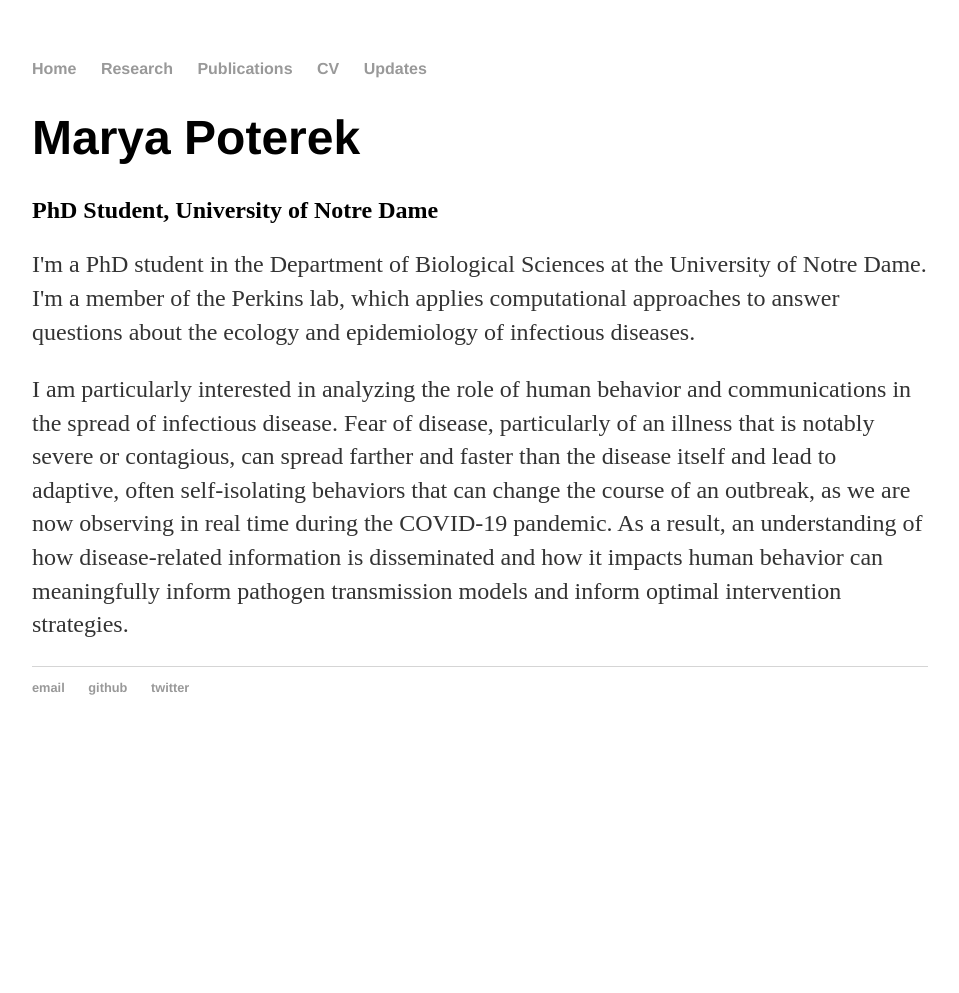
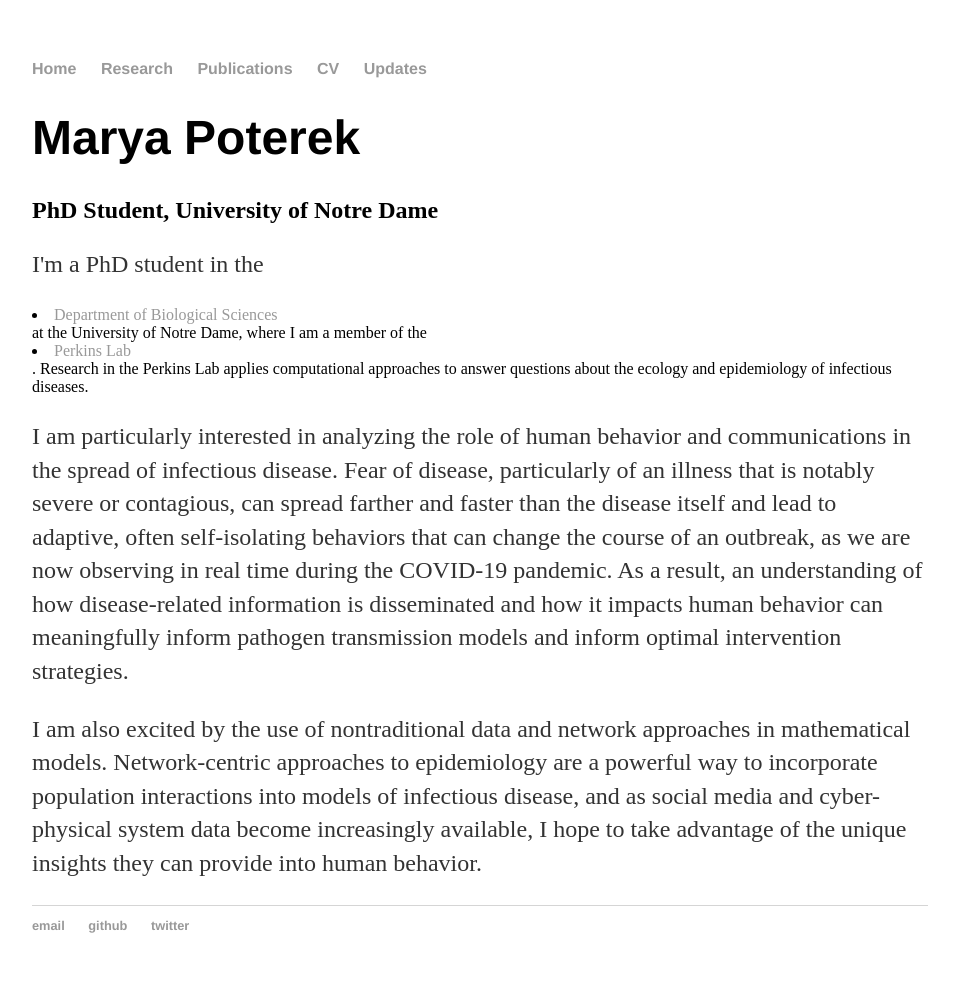
Before and after one commit to mpoterek/mpoterek.github.io, a Jekyll site: the page built from index.html, in a window 1280 px wide. Shown: the whole page, without its empty margins (160-1119 px from the left). Built offline with Jekyll 4.4.1, drawn with Linux system fonts in a browser that asks for light colours; before the commit the page ends 900 px from its top, so only the background shows below that.

Commit message:
Update index.html

```diff
--- a/index.html
+++ b/index.html
@@ -5,13 +5,17 @@
 <div class="about">
 	<h1>Marya Poterek</h1>
 	<h2>PhD Student, University of Notre Dame</h2>
-	<p>I'm a PhD student in the Department of Biological Sciences at the University of Notre Dame.
-		I'm a member of the Perkins lab, which applies computational approaches to answer questions
-		about the ecology and epidemiology of infectious diseases.</p>
+	<p>I'm a PhD student in the <li><a href="https://biology.nd.edu/">Department of Biological Sciences</a></li>at the University of
+		Notre Dame, where I am a member of the <li><a href="http://perkinslab.weebly.com/">Perkins Lab</a></li>. Research in the
+		Perkins Lab applies computational approaches to answer questions about the ecology and epidemiology of infectious
+		diseases.</p>
 	<p>I am particularly interested in analyzing the role of human behavior and communications in the spread of infectious disease.
 		Fear of disease, particularly of an illness that is notably severe or contagious, can spread farther and faster than the
 		disease itself and lead to adaptive, often self-isolating behaviors that can change the course of an outbreak, as we are
 		now observing in real time during the COVID-19 pandemic. As a result, an understanding of how disease-related information
 		is disseminated and how it impacts human behavior can meaningfully inform pathogen transmission models and inform optimal
 		intervention strategies.</p>
-</div>
+	<p>I am also excited by the use of nontraditional data and network approaches in mathematical models. Network-centric approaches to
+		epidemiology are a powerful way to incorporate population interactions into models of infectious disease, and as social
+		media and cyber-physical system data become increasingly available, I hope to take advantage of the unique insights they can
+		provide into human behavior.
```
